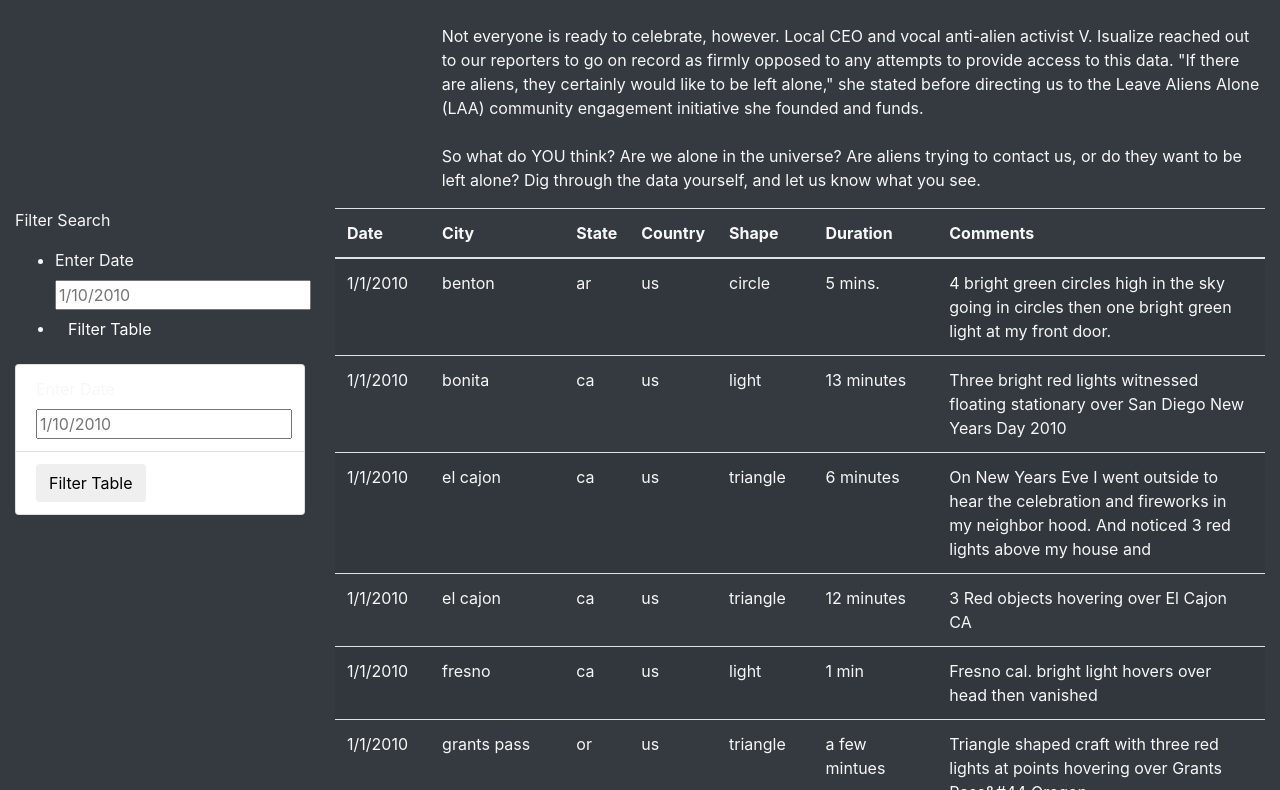
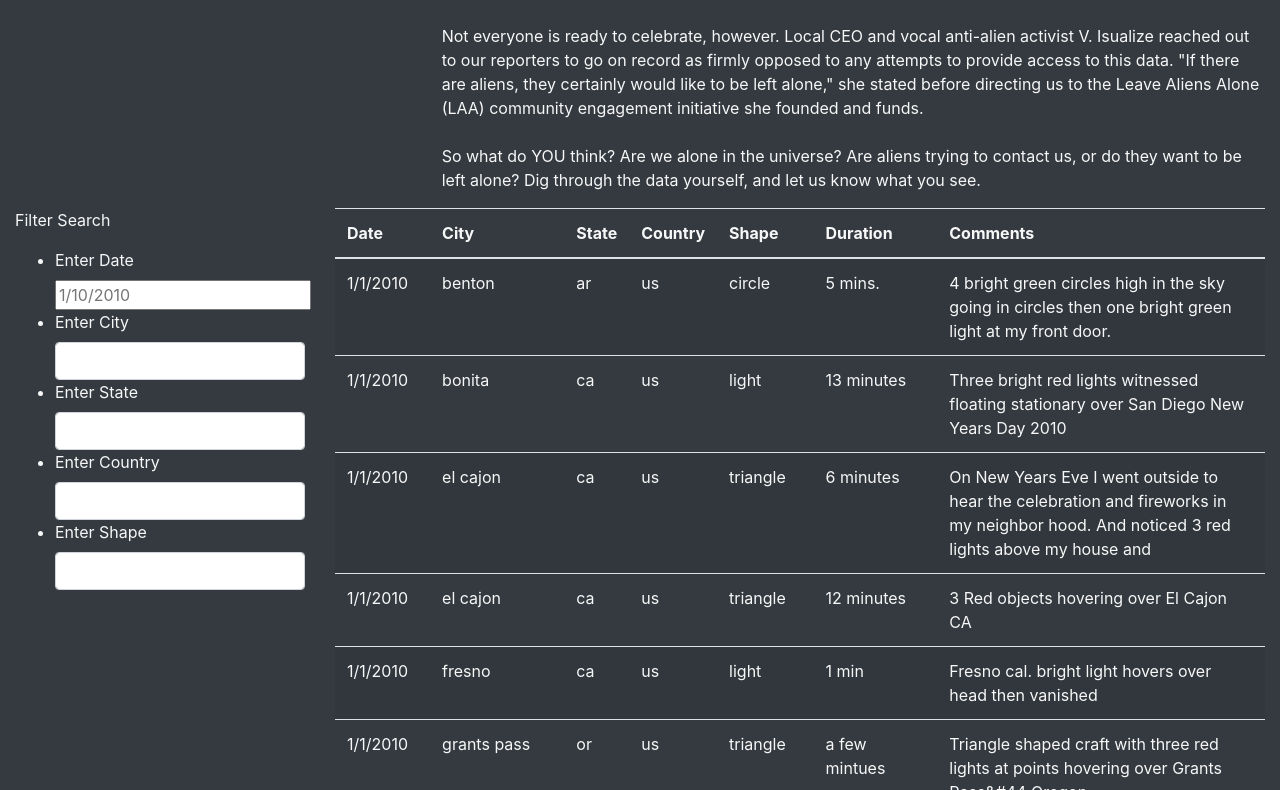
Before and after one commit to purvisjd/UFOs, a plain HTML site: page index.html in a window 1280 px wide. Shown: the part 531-1321 px from the top of the page. Drawn offline with nearby package versions, Linux system fonts and the light colour scheme.

Commit message:
Updated for module challenge

```diff
--- a/index.html
+++ b/index.html
@@ -46,13 +46,24 @@
                         <input type="text" placeholder="1/10/2010" id="datetime"/>
                     </li>
                     <li class="bg-dark">
-                        <button id="filter-btn" type="button" class="btn btn-dark">
-                            Filter Table
-                        </button>
+                        <label for="city">Enter City</label>
+                        <input type="text" class="form-control" placeholder="" id="city"/>
+                    </li>
+                    <li class="bg-dark">
+                        <label for="state">Enter State</label>
+                        <input type="text" class="form-control" placeholder="" id="state"/>
+                    </li>
+                    <li class="bg-dark">
+                        <label for="country">Enter Country</label>
+                        <input type="text" class="form-control" placeholder="" id="country"/>
+                    </li>
+                    <li class="bg-dark">
+                        <label for="shape">Enter Shape</label>
+                        <input type="text" class="form-control" placeholder="" id="shape"/>
                     </li>
                 </ul>
                 </form>
-                <ul class="list-group">
+                <!--<ul class="list-group">
                     <li class="list-group-item">
                         <label for="date">Enter Date</label>
                         <input type="text" placeholder="1/10/2010" id="datetime"/>
@@ -60,7 +71,7 @@
                     <li class="list-group-item">
                         <button id="filter-btn" type="button" class="btn btn-default">Filter Table</button>
                     </li>
-                </ul>
+                </ul>-->
             </div>
             <div class="col-md-9">
                 <table class="table table-striped">
```
